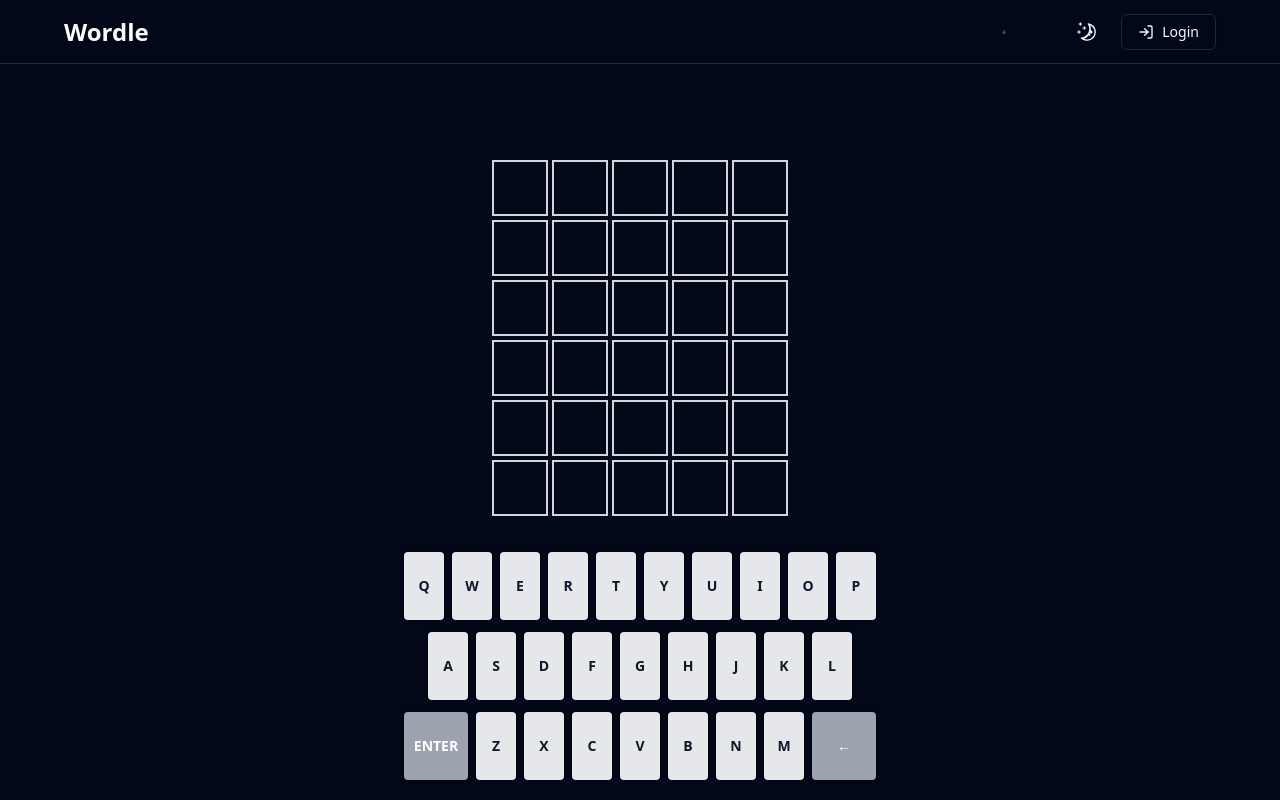
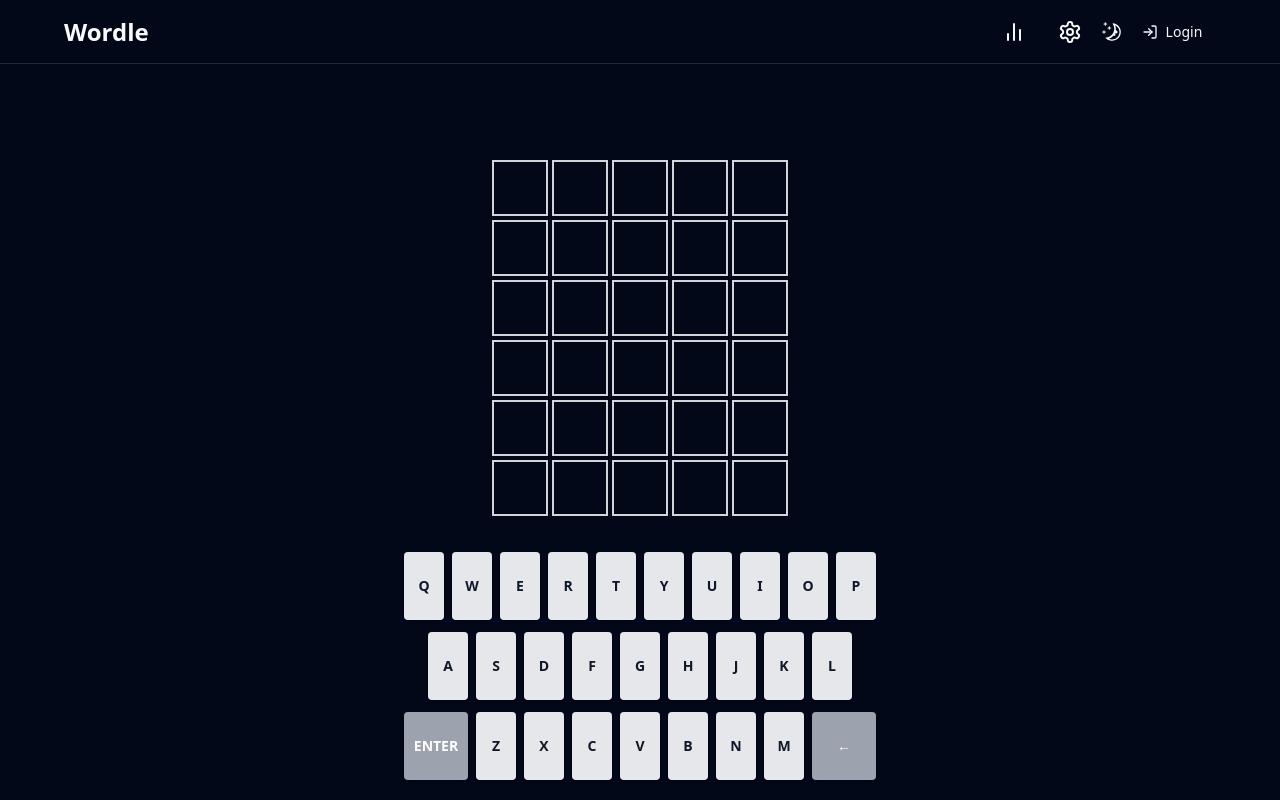
Before and after one commit to lucaszebre/Wordle, a Next.js app: page / in a window 1280 px wide. Built offline with nearby package versions, Linux system fonts and the light colour scheme; no server answers.

Commit message:
change in the dialog

```diff
--- a/src/components/DialogChange.tsx
+++ b/src/components/DialogChange.tsx
@@ -20,7 +20,6 @@ export default function DialogChangeUsername(props:{children:React.ReactNode,use
   return (
 <>
 <Button
-asChild
         variant={'ghost'}
         onClick={open}
         className=" bg-none "
--- a/src/components/DialogStat.tsx
+++ b/src/components/DialogStat.tsx
@@ -21,7 +21,6 @@ export default function DialogStat(props:{children:React.ReactNode}) {
   return (
 <>
 <Button
-asChild
         variant={'ghost'}
         onClick={open}
         className=" bg-none "
--- a/src/components/Toggle.tsx
+++ b/src/components/Toggle.tsx
@@ -33,34 +33,26 @@ const ToggleSignin = (props:{user?:any}) => {
                 {
         props.user?
         <DialogStat >
-            <Button variant="ghost" size="icon">
                 <BarChart2 className="h-6 w-6" />
-            </Button>
         </DialogStat>
 
 
         :
         <DialogAuth>
-            <Button variant="ghost" className='bg-none' size="icon">
                 <BarChart2 className="h-6 w-6" />
-            </Button>
         </DialogAuth>
 
     }           {
         props.user?
 
         <DialogChangeUsername  user={props.user}>
-         <Button asChild variant="ghost" size="icon">
                 <Settings className="h-6 w-6" />
-        </Button>
     </DialogChangeUsername>
 
 
         :
         <DialogAuth>
-            <Button asChild variant="ghost" size="icon">
                     <Settings className="h-6 w-6" />
-            </Button>
         </DialogAuth>
 
 
@@ -79,10 +71,8 @@ const ToggleSignin = (props:{user?:any}) => {
 
         :
         <DialogAuth>
-            <Button  variant="outline" size="sm" className="ml-2">
                 <LogIn className="h-4 w-4 mr-2" />
                 Login
-            </Button>
         </DialogAuth>
 
     }
--- a/src/components/auth/DialogAuth.tsx
+++ b/src/components/auth/DialogAuth.tsx
@@ -22,7 +22,6 @@ export default function DialogAuth(props:{children:React.ReactNode}) {
   return (
 <>
     <Button
-      asChild
         variant={'ghost'}
         onClick={open}
         className=" bg-none "
```
